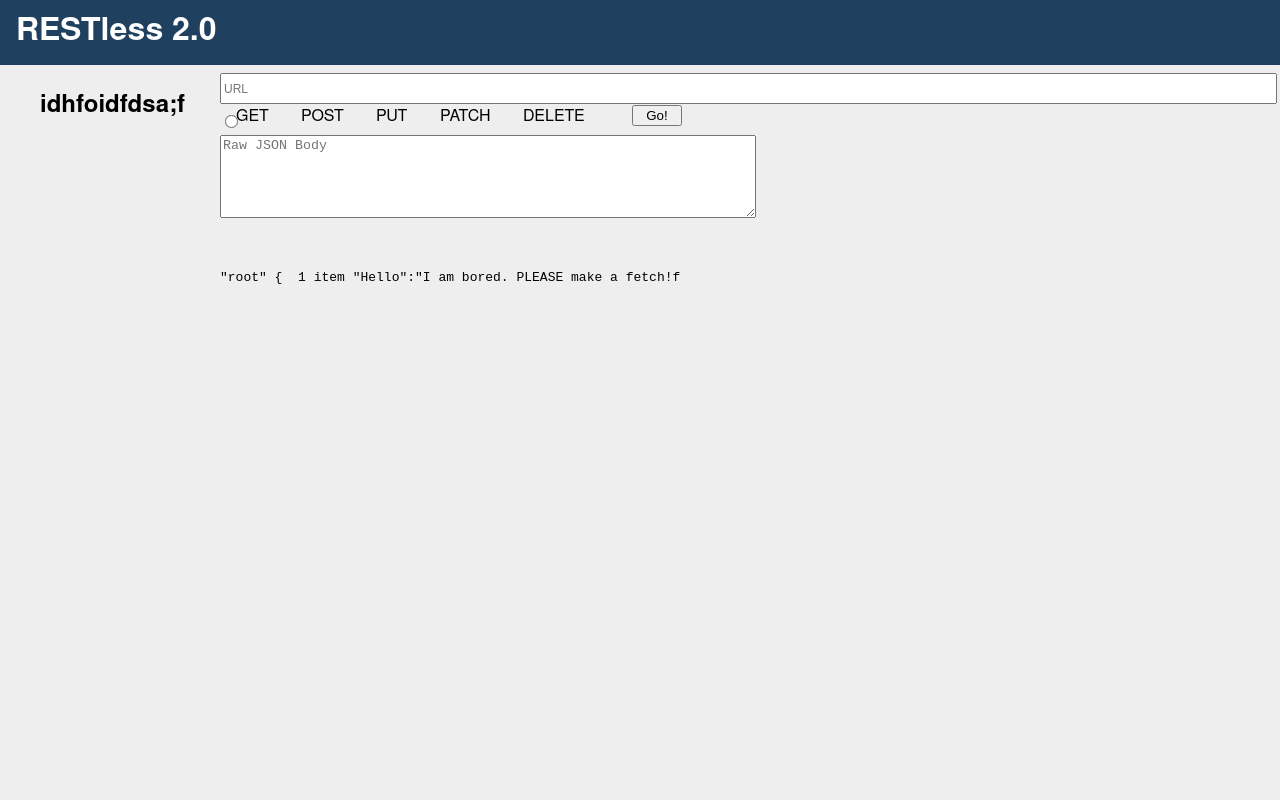
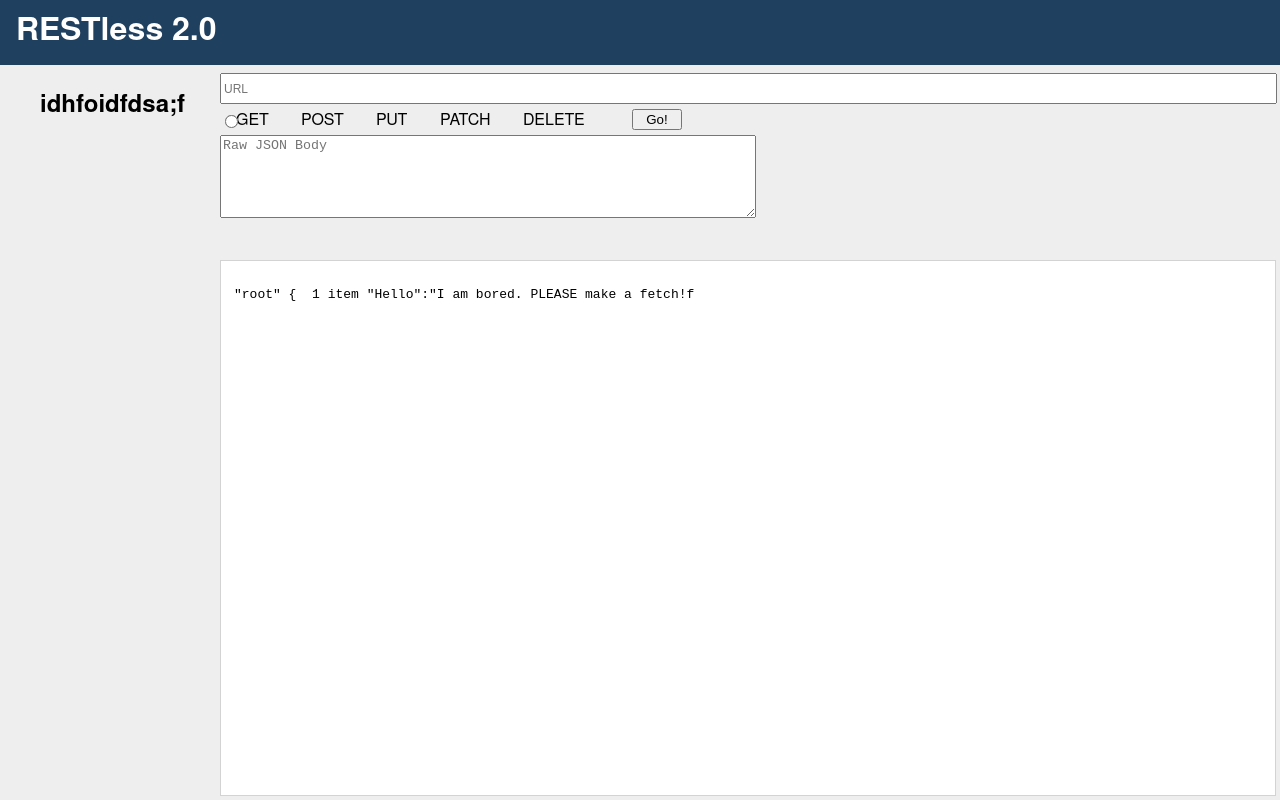
Before and after one commit to Grahf0085/RESTy, a React app: page / in a window 1280 px wide. Built offline with nearby package versions, Linux system fonts and the light colour scheme.

Commit message:
add service

```diff
--- a/src/components/app/inputArea.css
+++ b/src/components/app/inputArea.css
@@ -36,7 +36,7 @@ button {
   grid-area: options;
   display: grid;
   grid-template-columns: 65px 75px 64px 83px 125px 50px;
-  grid-template-rows: .5fr;
+  grid-template-rows: 1fr;
   grid-template-areas: " G PO PU PA D B";
   align-items: center;
 }
--- a/src/components/app/preArea.css
+++ b/src/components/app/preArea.css
@@ -1,9 +1,10 @@
 pre {
-  /* height: 39.7vw;
+  height: 39.7vw;
   margin-top: 10px;
   margin-right: .3vw;
   margin-bottom: .3vw;
   border: 1px solid lightgray;
   overflow: auto;
-  padding: 1em; */
+  padding: 1em;
+  background-color: white;
 }
```
Also changed, not shown: src/components/app/services/apiSearch.jsx (added, +9 -0 lines).
